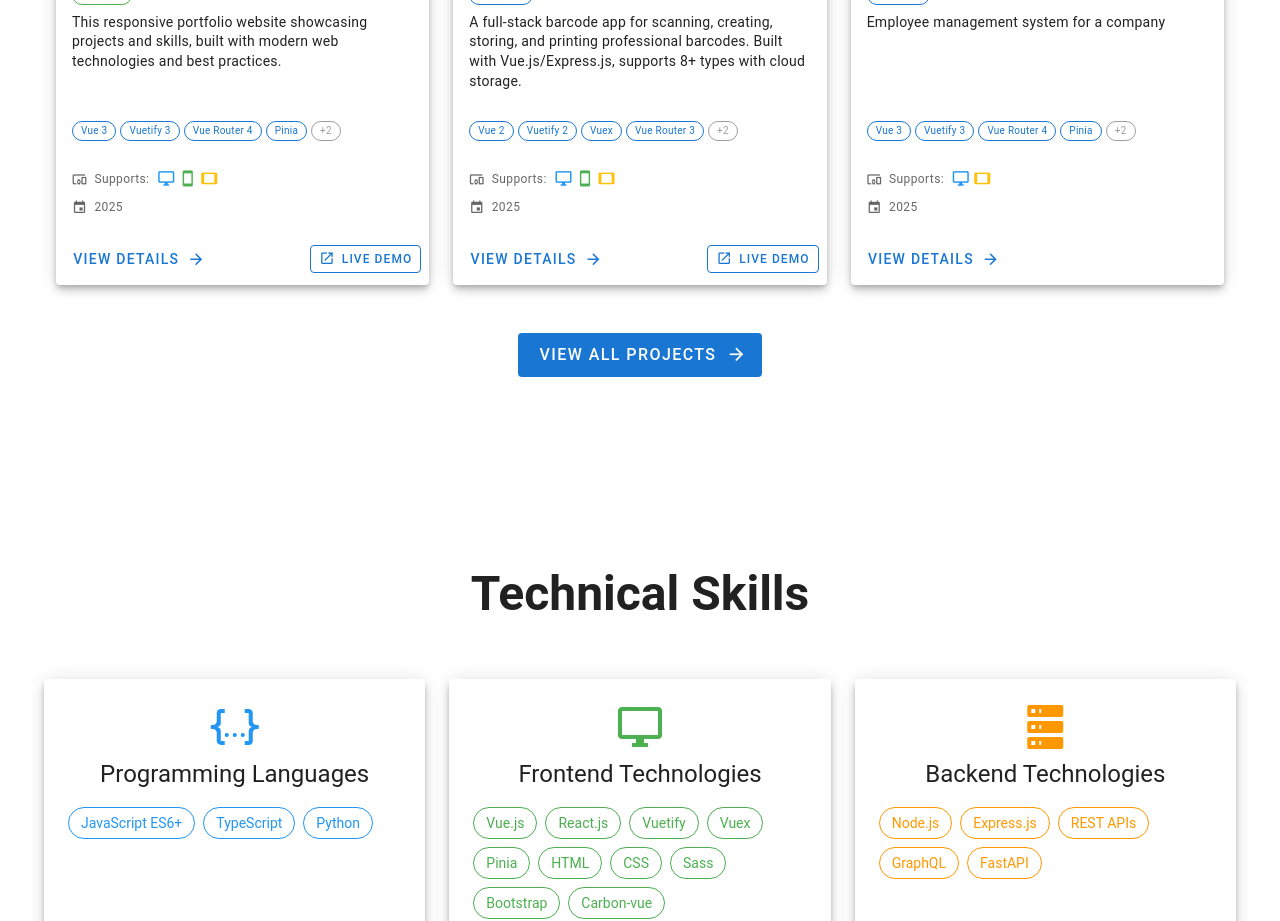
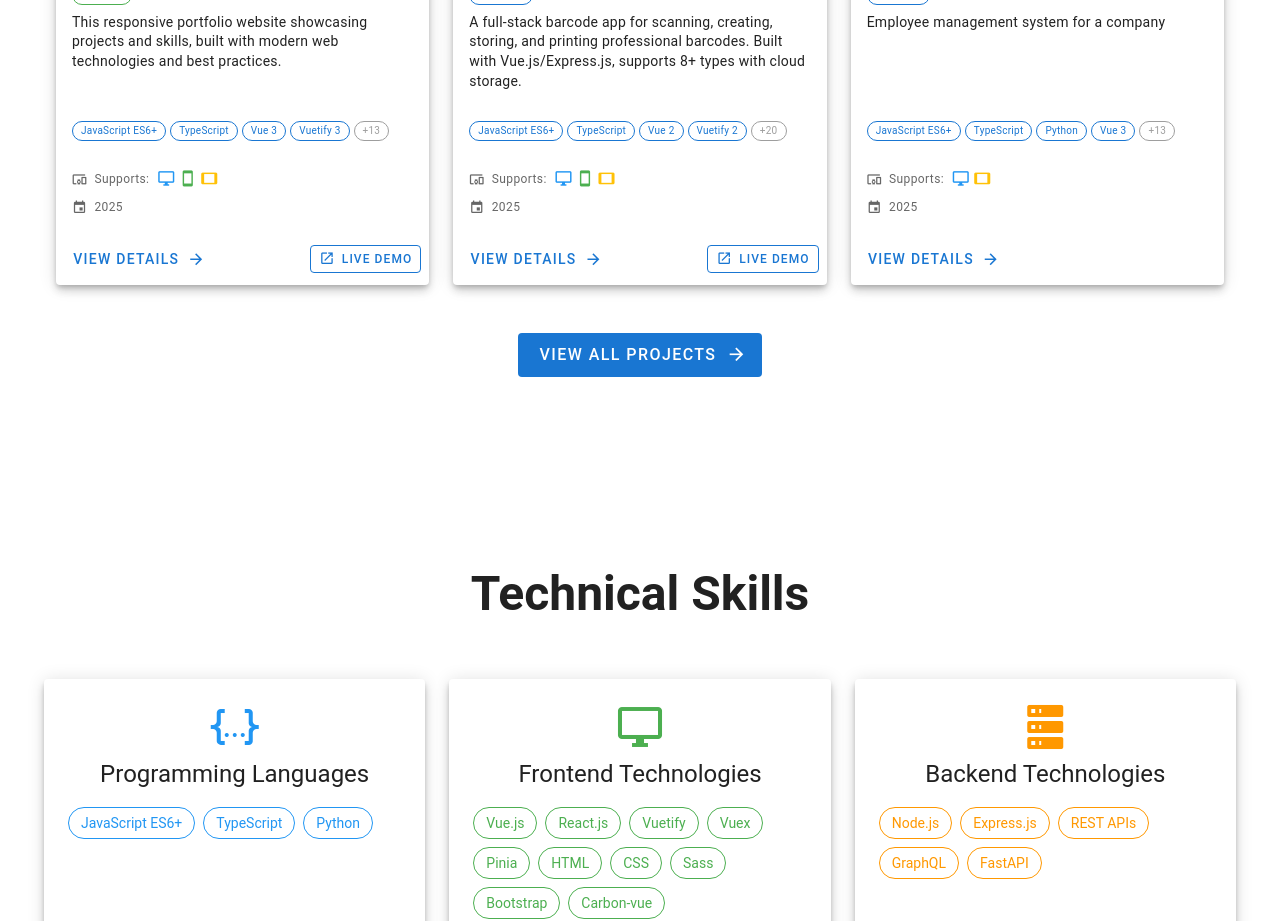
Before and after one commit to musicteachj/portfolio, a Vue app: page / in a window 1280 px wide. Shown: the part 2060-2981 px from the top of the page. Built offline with nearby package versions, Linux system fonts and the light colour scheme.

Commit message:
hotfix - add flatMap of allTechnologies to ProjectCard.vue and fix associated vue file component tests for changed template, fix related updated technology skills tests

```diff
--- a/src/components/ProjectCard.vue
+++ b/src/components/ProjectCard.vue
@@ -90,13 +90,8 @@
           >
             {{ tech }}
           </v-chip>
-          <v-chip
-            v-if="project.technologies.length > maxTechDisplay"
-            size="x-small"
-            color="grey"
-            variant="outlined"
-          >
-            +{{ project.technologies.length - maxTechDisplay }}
+          <v-chip v-if="remainingTechCount > 0" size="x-small" color="grey" variant="outlined">
+            +{{ remainingTechCount }}
           </v-chip>
         </div>
       </div>
@@ -176,9 +171,17 @@ const props = withDefaults(defineProps<Props>(), {
 
 const router = useRouter()
 
-const displayedTechnologies = computed(() =>
-  props.project.technologies[1].skills.slice(0, props.maxTechDisplay),
-)
+const allTechnologies = computed(() => {
+  // Flatten all skills from all technology categories into a single array
+  return props.project.technologies.flatMap((category) => category.skills)
+})
+
+const displayedTechnologies = computed(() => allTechnologies.value.slice(0, props.maxTechDisplay))
+
+const remainingTechCount = computed(() => {
+  const total = allTechnologies.value.length
+  return total > props.maxTechDisplay ? total - props.maxTechDisplay : 0
+})
 
 const statusColor = computed(() => {
   switch (props.project.status) {
```
Also changed, not shown: 2 other files (tests, documents, lock files or other folders).
